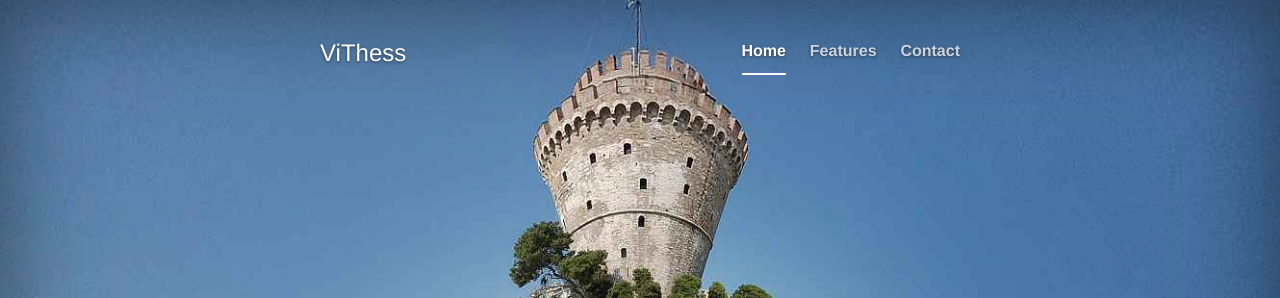
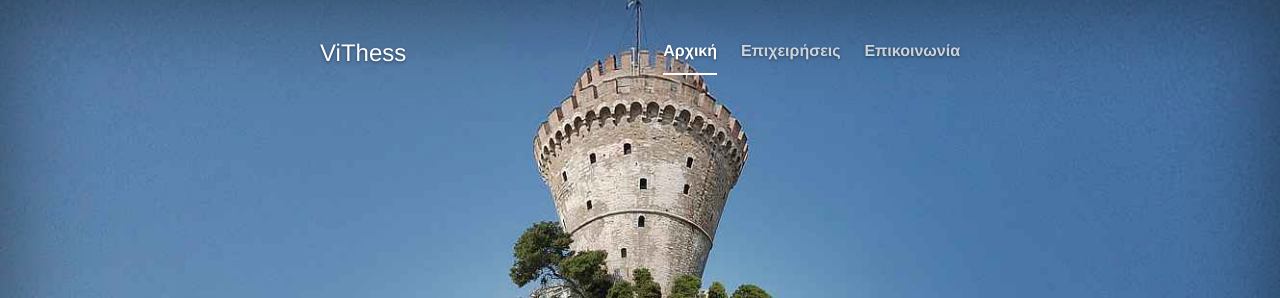
Before and after one commit to GRboss/vithess, a CodeIgniter app: page /vithess/ in a window 1280 px wide. Shown: the top 298 px of the page. Run offline with CodeIgniter, Linux system fonts and the light colour scheme.

```diff
--- a/application/config/routes.php
+++ b/application/config/routes.php
@@ -38,6 +38,7 @@
 |
 */
 
+$route['enterprises'] = "enterprises";
 $route['default_controller'] = "landing";
 $route['404_override'] = '';
 
--- a/application/views/landing/landing.php
+++ b/application/views/landing/landing.php
@@ -2,7 +2,6 @@
 </head>
 <body>
 	<div class="site-wrapper">
-
 		<div class="site-wrapper-inner">
 
 			<div class="cover-container">
@@ -11,12 +10,14 @@
 					<div class="inner">
 						<h3 class="masthead-brand">ViThess</h3>
 						<ul class="nav masthead-nav">
-						<li class="active"><a href="#">Home</a></li>
-						<li><a href="#">Features</a></li>
-						<li><a href="#">Contact</a></li>
+							<li class="active"><a href="#">Αρχική</a></li>
+							<li><a href="index.php/enterprises">Επιχειρήσεις</a></li>
+							<li><a href="#">Επικοινωνία</a></li>
 						</ul>
 					</div>
 				</div>
+
+
 
 				<div class="inner cover">
 					<h1 class="cover-heading">Cover your page.</h1>
```
Also changed, not shown: application/controllers/enterprises.php (added, +26 -0 lines). Lines whose indentation alone changed are shown as unchanged.
